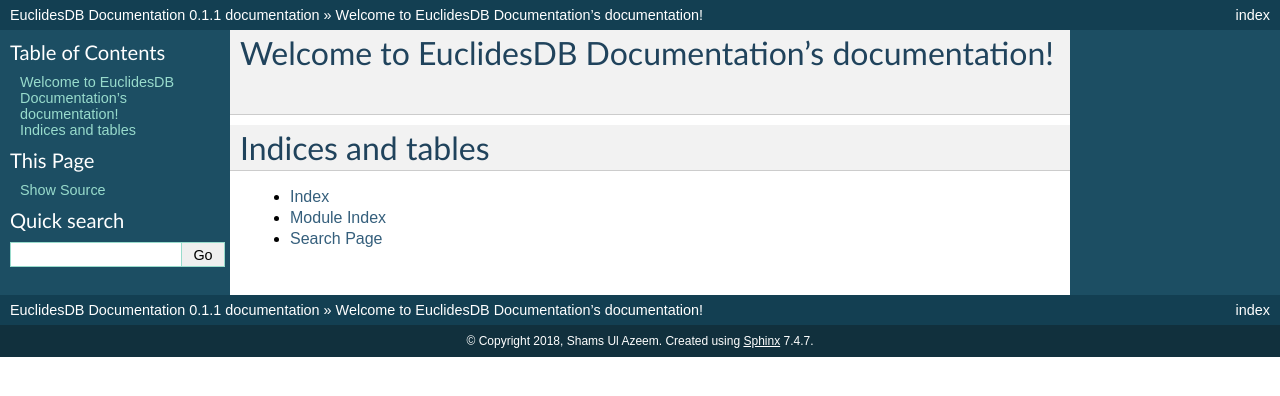
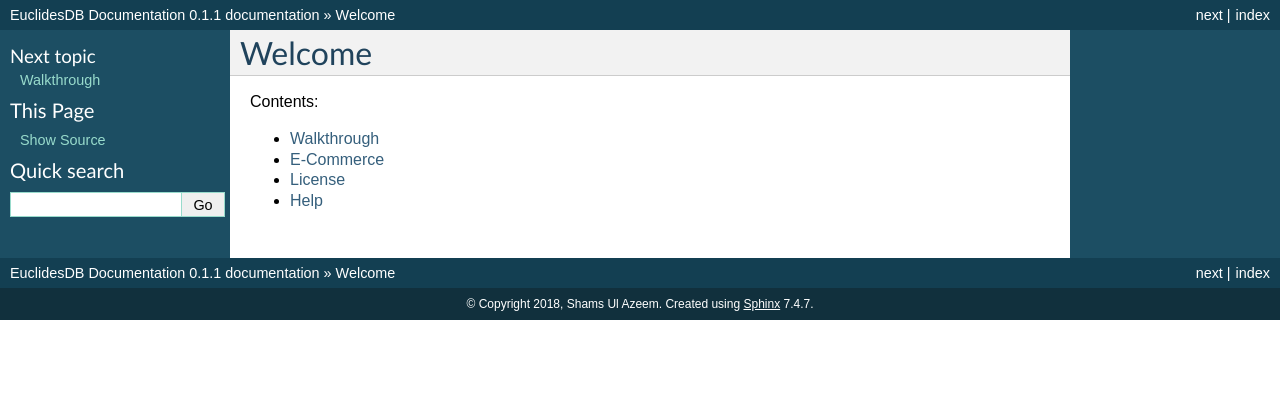
Before and after one commit to ShamsUlAzeem/euclides-test-docs, a Sphinx documentation site: the page built from source/index.rst, in a window 1280 px wide. Shown: the top 396 px of the page. Built offline with Sphinx 7.4.7, drawn with Linux system fonts in a browser that asks for light colours.

Commit message:
Initial file structure

```diff
--- /dev/null
+++ b/source/e-commerce.rst
@@ -0,0 +1,2 @@
+E-Commerce
+==========
--- /dev/null
+++ b/source/help.rst
@@ -0,0 +1,4 @@
+Help
+====
+
+For queries and help email at shamsazeem20@gmail.com
--- a/source/index.rst
+++ b/source/index.rst
@@ -1,20 +1,11 @@
-.. EuclidesDB Documentation documentation master file, created by
-   sphinx-quickstart on Thu Nov 29 15:02:02 2018.
-   You can adapt this file completely to your liking, but it should at least
-   contain the root `toctree` directive.
-
-Welcome to EuclidesDB Documentation's documentation!
-====================================================
+Welcome
+=======
 
 .. toctree::
    :maxdepth: 2
    :caption: Contents:
 
-
-
-Indices and tables
-==================
-
-* :ref:`genindex`
-* :ref:`modindex`
-* :ref:`search`
+   walkthrough
+   e-commerce
+   license
+   help
--- /dev/null
+++ b/source/walkthrough.rst
@@ -0,0 +1,2 @@
+Walkthrough
+===========
```
Also changed, not shown: source/license.rst (added, +12 -0 lines).
